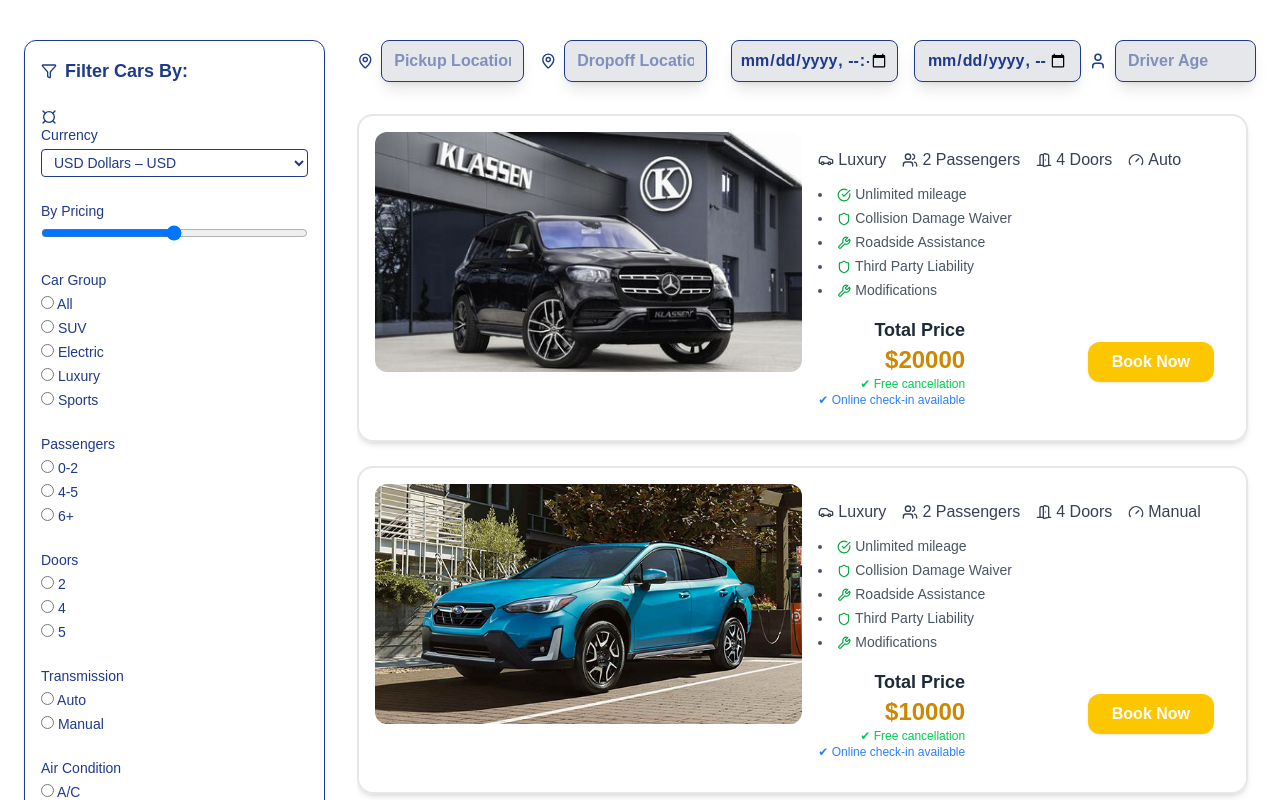
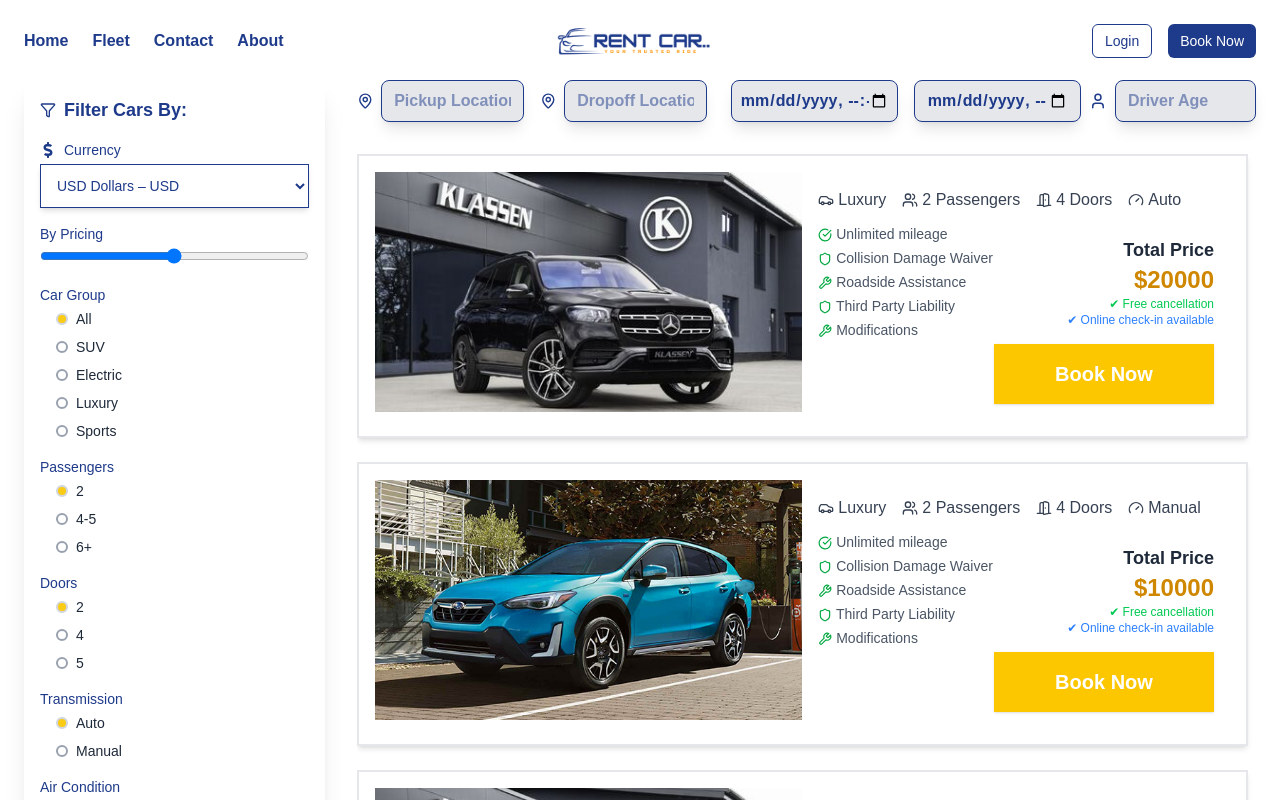
Before and after one commit to Dinesh0017/car-rent-platform, a Next.js app: page /bookcar in a window 1280 px wide. Shown: the top 800 px of the page. Built offline with nearby package versions, Linux system fonts and the light colour scheme.

Commit message:
finish book car part
add customer radio button
separate top filter section and left nav bar

```diff
--- a/src/app/bookcar/page.js
+++ b/src/app/bookcar/page.js
@@ -6,15 +6,8 @@ import CarCard from "@/components/BookCar";
 export default function BookCar() {
     return(
         <>
-
-        <CarCard
-        title="Bugatti Chiron"
-        image="assets/bens.jpg"
-        passengers={2}
-        doors={4}
-        transmission="Auto"
-        price={20000}
-      />
+        <Navbar/>
+        <CarCard/>
         <Footer />
 
 
--- a/src/components/BookCar.js
+++ b/src/components/BookCar.js
@@ -1,174 +1,129 @@
-'use client';
+"use client";
 
 import {
-  Car, Users, DoorOpen, Gauge, CheckCircle, Shield,
-  Wrench, CalendarClock, MapPin, User, Filter,
-  Currency
-} from 'lucide-react';
+  Car,
+  Users,
+  DoorOpen,
+  Gauge,
+  CheckCircle,
+  Shield,
+  Wrench,
+} from "lucide-react";
+import LeftNavBar from "./LeftNavBar";
+import TopFillterBar from "./TopFillterBar";
 
 const CarCard = () => {
   const carData = [
     {
-      title: 'Bugatti Chiron',
-      image: 'assets/bens.jpg',
+      title: "Bugatti Chiron",
+      image: "assets/bens.jpg",
       passengers: 2,
       doors: 4,
-      transmission: 'Auto',
+      transmission: "Auto",
       price: 20000,
     },
     {
-      title: 'Bugatti Chiron',
-      image: 'assets/subaru.jpg',
+      title: "Bugatti Chiron",
+      image: "assets/subaru.jpg",
       passengers: 2,
       doors: 4,
-      transmission: 'Manual',
+      transmission: "Manual",
       price: 10000,
     },
     {
-      title: 'Bugatti Chiron',
-      image: 'assets/bens.jpg',
+      title: "Bugatti Chiron",
+      image: "assets/bens.jpg",
       passengers: 2,
       doors: 4,
-      transmission: 'Auto',
+      transmission: "Auto",
       price: 20000,
     },
     {
-        title: 'Bugatti Chiron',
-        image: 'assets/subaru.jpg',
+      title: "Bugatti Chiron",
+      image: "assets/subaru.jpg",
       passengers: 2,
       doors: 4,
-        transmission: 'Manual',
+      transmission: "Manual",
       price: 10000,
     },
   ];
 
   return (
-    <main className="max-w-7xl mx-auto px-6 py-10 flex flex-col lg:flex-row gap-8 text-primary">
+    <main className="max-w-8xl mx-auto px-6 py-10 flex flex-col lg:flex-row gap-8 text-primary pt-20">
     {/* Left Filter Sidebar */}
-      <aside className="w-full lg:w-1/4 border rounded-xl p-4 space-y-6 shadow-sm text-sm">
-        <h2 className="font-bold text-lg flex items-center gap-2"><Filter size={16} /> Filter Cars By:</h2>
-
-        <div>
-          <label className="block font-medium mb-1"><Currency size={16} />Currency</label>
-          <select className="w-full border px-2 py-1 rounded">
-            <option>USD Dollars – USD</option>
-            <option>Euro – EUR</option>
-            <option>INR – INR</option>
-          </select>
-        </div>
-
-        <div>
-          <label className="block font-medium mb-1">By Pricing</label>
-          <input type="range" min="1000" max="50000" className="w-full " />
-        </div>
-
-        <div>
-          <label className="block font-medium mb-1">Car Group</label>
-          <div className="space-y-1">
-            <div><input type="radio" name="group" /> All</div>
-            <div><input type="radio" name="group" /> SUV</div>
-            <div><input type="radio" name="group" /> Electric</div>
-            <div><input type="radio" name="group" /> Luxury</div>
-            <div><input type="radio" name="group" /> Sports</div>
-          </div>
-        </div>
-
-        <div>
-          <label className="block font-medium mb-1">Passengers</label>
-          <div className="space-y-1">
-            <div><input type="radio" name="passengers" /> 0-2</div>
-            <div><input type="radio" name="passengers" /> 4-5</div>
-            <div><input type="radio" name="passengers" /> 6+</div>
-          </div>
-        </div>
-
-        <div>
-          <label className="block font-medium mb-1">Doors</label>
-          <div className="space-y-1">
-            <div><input type="radio" name="doors" /> 2</div>
-            <div><input type="radio" name="doors" /> 4</div>
-            <div><input type="radio" name="doors" /> 5</div>
-          </div>
-        </div>
-
-        <div>
-          <label className="block font-medium mb-1">Transmission</label>
-          <div className="space-y-1">
-            <div><input type="radio" name="transmission" /> Auto</div>
-            <div><input type="radio" name="transmission" /> Manual</div>
-          </div>
-        </div>
-
-        <div>
-          <label className="block font-medium mb-1">Air Condition</label>
-          <div className="space-y-1">
-            <div><input type="radio" name="ac" /> A/C</div>
-            <div><input type="radio" name="ac" /> Non A/C</div>
-          </div>
-        </div>
+    <aside className="w-full lg:w-1/4  p-4 space-y-6 shadow-xl text-sm">
+      <LeftNavBar />
     </aside>
 
-      {/* Right Main Content */}
     <section className="w-full lg:w-3/4">
       {/* Top Filters */}
-        <div className="grid grid-cols-1 md:grid-cols-5 gap-4 mb-8 text-primary font-bold ">
-          <div className="flex items-center gap-2  ">
-            <MapPin size={20} />
-            <input type="text" placeholder="Pickup Location" className="w-full px-3 py-2 border rounded-lg bg-gray-200 shadow-lg" />
-          </div>
-          <div className="flex items-center gap-2">
-            <MapPin size={20} />
-            <input type="text" placeholder="Dropoff Location" className="w-full px-3 py-2 border rounded-lg bg-gray-200 shadow-lg" />
-          </div>
-          <div className="flex items-center gap-2 ">
-            <CalendarClock size={18} />
-            <input type="datetime-local" className="w-full px-2 py-2 border rounded-lg bg-gray-200 shadow-lg" />
-          </div>
-          <div className="flex items-center gap-2">
-            <CalendarClock size={18} />
-            <input type="datetime-local" className="w-full px-3 py-2 border rounded-lg bg-gray-200 shadow-lg" />
-          </div>
-          <div className="flex items-center gap-2">
-            <User size={22} />
-            <input type="number" placeholder="Driver Age" className="w-full px-3 py-2 border rounded-lg bg-gray-200 shadow-lg" />
-          </div>
-        </div>
-
+      <TopFillterBar />
       {/* Car Cards - vertical scroll container */}
-        <div className="h-[calc(100vh-100px)] overflow-y-auto pr-2 space-y-6">
+      <div className="h-[calc(100vh-50px)] overflow-y-auto pr-2 space-y-6">
         {carData.map((car, index) => (
           <div
             key={index}
-              className="flex flex-col md:flex-row border-2 border-gray-200 rounded-2xl shadow-md p-4"
+            className="flex flex-col md:flex-row border-2 border-gray-200  shadow-md p-4"
           >
             <div className="md:w-1/2">
-                <img src={car.image} alt={car.title} className="rounded-xl w-full h-60 object-cover" />
+              <img
+                src={car.image}
+                alt={car.title}
+                className=" w-full h-60 object-cover"
+              />
             </div>
 
             <div className="md:w-1/2 flex flex-col justify-between p-4">
               <div className="flex flex-wrap items-center gap-4 text-gray-700 mb-3">
-                  <span className="flex items-center gap-1"><Car size={16} /> Luxury</span>
-                  <span className="flex items-center gap-1"><Users size={16} /> {car.passengers} Passengers</span>
-                  <span className="flex items-center gap-1"><DoorOpen size={16} /> {car.doors} Doors</span>
-                  <span className="flex items-center gap-1"><Gauge size={16} /> {car.transmission}</span>
+                <span className="flex items-center gap-1">
+                  <Car size={16} /> Luxury
+                </span>
+                <span className="flex items-center gap-1">
+                  <Users size={16} /> {car.passengers} Passengers
+                </span>
+                <span className="flex items-center gap-1">
+                  <DoorOpen size={16} /> {car.doors} Doors
+                </span>
+                <span className="flex items-center gap-1">
+                  <Gauge size={16} /> {car.transmission}
+                </span>
               </div>
 
-                <ul className="text-sm text-gray-600 space-y-1 mb-4 list-disc list-inside">
-                  <li><CheckCircle size={14} className="inline text-green-600" /> Unlimited mileage</li>
-                  <li><Shield size={14} className="inline text-green-600" /> Collision Damage Waiver</li>
-                  <li><Wrench size={14} className="inline text-green-600" /> Roadside Assistance</li>
-                  <li><Shield size={14} className="inline text-green-600" /> Third Party Liability</li>
-                  <li><Wrench size={14} className="inline text-green-600" /> Modifications</li>
+              <ul className="text-sm text-gray-600 space-y-1 mb-4 list-none">
+                <li>
+                  <CheckCircle size={14} className="inline text-green-600" />{" "}
+                  Unlimited mileage
+                </li>
+                <li>
+                  <Shield size={14} className="inline text-green-600" />{" "}
+                  Collision Damage Waiver
+                </li>
+                <li>
+                  <Wrench size={14} className="inline text-green-600" />{" "}
+                  Roadside Assistance
+                </li>
+                <li>
+                  <Shield size={14} className="inline text-green-600" /> Third
+                  Party Liability
+                </li>
+                <li>
+                  <Wrench size={14} className="inline text-green-600" />{" "}
+                  Modifications
+                </li>
               </ul>
 
-                <div className="flex justify-between items-center">
+              {/* Pricing and Book Now button on the top right */}
+              <div className="flex flex-col items-end space-y-4 -mt-30">
+                {/* Total Price */}
                 <div className="text-right">
                   <p className="text-lg font-bold text-gray-800">Total Price</p>
                   <p className="text-2xl font-bold text-yellow-600">${car.price}</p>
                   <p className="text-xs text-green-500">✔ Free cancellation</p>
                   <p className="text-xs text-blue-500">✔ Online check-in available</p>
                 </div>
-                  <button className="bg-yellow-400 hover:bg-yellow-500 text-white font-semibold px-6 py-2 rounded-xl shadow">
+
+                {/* Book Now Button */}
+                <button className="bg-yellow-400 hover:bg-yellow-500 text-white text-xl font-semibold px-8 py-4  shadow w-full max-w-[220px] cursor-pointer">
                   Book Now
                 </button>
               </div>
@@ -178,6 +133,8 @@ const CarCard = () => {
       </div>
     </section>
   </main>
+
+
   );
 };
 
--- /dev/null
+++ b/src/components/CustomeRadioButton.js
@@ -0,0 +1,25 @@
+
+import React from 'react';
+
+const CustomeRadioGroup = ({ name, options = [], selected, onChange }) => {
+  return (
+    <div className="space-y-2">
+      {options.map((option, index) => (
+        <label key={index} className="flex items-center gap-2 cursor-pointer pl-4">
+          <input
+            type="radio"
+            name={name}
+            value={option}
+            className="hidden peer"
+            checked={selected === option}
+            onChange={(e) => onChange?.(e.target.value)}
+          />
+          <div className="w-3 h-3 rounded-full border-2 border-gray-400 peer-checked:border-gray-300 peer-checked:bg-secondary transition" />
+          <span className="text-sm text-gray-800">{option}</span>
+        </label>
+      ))}
+    </div>
+  );
+};
+
+export default CustomeRadioGroup;
--- /dev/null
+++ b/src/components/LeftNavBar.js
@@ -0,0 +1,96 @@
+import { Filter } from 'lucide-react';
+import { FaDollarSign } from 'react-icons/fa';
+import { useState } from 'react';
+import CustomeRadioButton from './CustomeRadioButton'; // Update path if needed
+
+const LeftNavBar = () => {
+  const [carGroup, setCarGroup] = useState('All');
+  const [passengers, setPassengers] = useState('2');
+  const [doors, setDoors] = useState('2');
+  const [transmission, setTransmission] = useState('Auto');
+  const [ac, setAc] = useState('A/C');
+
+  return (
+    <div className="space-y-4">
+      <h2 className="font-bold text-lg flex items-center gap-2">
+        <Filter size={16} /> Filter Cars By:
+      </h2>
+
+      {/* Currency Selector */}
+      <div>
+        <label className="flex gap-2 font-medium mb-1 items-center">
+          <FaDollarSign size={16} />
+          Currency
+        </label>
+        <select className="w-full border px-3 py-3 shadow-md">
+          <option>USD Dollars – USD</option>
+          <option>Euro – EUR</option>
+          <option>INR – INR</option>
+        </select>
+      </div>
+
+      {/* Pricing Range */}
+      <div>
+        <label className="block font-medium mb-1">By Pricing</label>
+        <input type="range" min="1000" max="50000" className="w-full" />
+      </div>
+
+      {/* Car Group */}
+      <div>
+        <label className="block font-medium mb-1">Car Group</label>
+        <CustomeRadioButton
+          name="group"
+          options={['All', 'SUV', 'Electric', 'Luxury', 'Sports']}
+          selected={carGroup}
+          onChange={setCarGroup}
+        />
+      </div>
+
+      {/* Passengers */}
+      <div>
+        <label className="block font-medium mb-1">Passengers</label>
+        <CustomeRadioButton
+          name="passengers"
+          options={['2', '4-5', '6+']}
+          selected={passengers}
+          onChange={setPassengers}
+        />
+      </div>
+
+      {/* Doors */}
+      <div>
+        <label className="block font-medium mb-1">Doors</label>
+        <CustomeRadioButton
+          name="doors"
+          options={['2', '4', '5']}
+          selected={doors}
+          onChange={setDoors}
+        />
+      </div>
+
+      {/* Transmission */}
+      <div>
+        <label className="block font-medium mb-1">Transmission</label>
+        <CustomeRadioButton
+          name="transmission"
+          options={['Auto', 'Manual']}
+          selected={transmission}
+          onChange={setTransmission}
+        />
+      </div>
+
+      {/* Air Condition */}
+      <div>
+        <label className="block font-medium mb-1">Air Condition</label>
+        <CustomeRadioButton
+          name="ac"
+          options={['A/C', 'Non A/C']}
+          selected={ac}
+          onChange={setAc}
+        />
+      </div>
+    </div>
+  );
+};
+
+export default LeftNavBar;
--- a/src/components/Navbar.js
+++ b/src/components/Navbar.js
@@ -9,10 +9,10 @@ const Navbar = () => {
   const router = useRouter();
 
   const handleSignUp = () => {
-    router.push("/selectsignup"); // or any route you want
+    router.push("/selectsignup");
   };
   const handleBookCar = () => {
-    router.push("/bookcar"); // or any route you want
+    router.push("/bookcar");
   };
 
   return (
--- a/src/components/Pricing.js
+++ b/src/components/Pricing.js
@@ -40,7 +40,7 @@ const PricingSection = () => {
             </>
           )}
         </ul>
-        <button className="mt-6 w-full bg-primary text-white py-3 rounded-md hover:bg-secondary cursor-pointer">Book Now</button>
+        <button className="mt-6 w-full bg-primary text-white py-3 rounded-md hover:bg-secondary cursor-pointer">Buy Now</button>
       </div>
     </section>
   );
--- /dev/null
+++ b/src/components/TopFillterBar.js
@@ -0,0 +1,51 @@
+import React from "react";
+import { CalendarClock, MapPin, User } from "lucide-react";
+
+const TopFillterBar = () => {
+  return (
+    <div>
+      <div className="grid grid-cols-1 md:grid-cols-5 gap-4 mb-8 text-primary font-bold ">
+        <div className="flex items-center gap-2  ">
+          <MapPin size={20} />
+          <input
+            type="text"
+            placeholder="Pickup Location"
+            className="w-full px-3 py-2 border rounded-lg bg-gray-200 shadow-lg"
+          />
+        </div>
+        <div className="flex items-center gap-2">
+          <MapPin size={20} />
+          <input
+            type="text"
+            placeholder="Dropoff Location"
+            className="w-full px-3 py-2 border rounded-lg bg-gray-200 shadow-lg"
+          />
+        </div>
+        <div className="flex items-center gap-2 ">
+          <CalendarClock size={18} />
+          <input
+            type="datetime-local"
+            className="w-full px-2 py-2 border rounded-lg bg-gray-200 shadow-lg"
+          />
+        </div>
+        <div className="flex items-center gap-2">
+          <CalendarClock size={18} />
+          <input
+            type="datetime-local"
+            className="w-full px-3 py-2 border rounded-lg bg-gray-200 shadow-lg"
+          />
+        </div>
+        <div className="flex items-center gap-2">
+          <User size={22} />
+          <input
+            type="number"
+            placeholder="Driver Age"
+            className="w-full px-3 py-2 border rounded-lg bg-gray-200 shadow-lg"
+          />
+        </div>
+      </div>
+    </div>
+  );
+};
+
+export default TopFillterBar;
```
Also changed, not shown: src/components/Hero.js (+6 -3 lines). Lines whose indentation alone changed are shown as unchanged.
